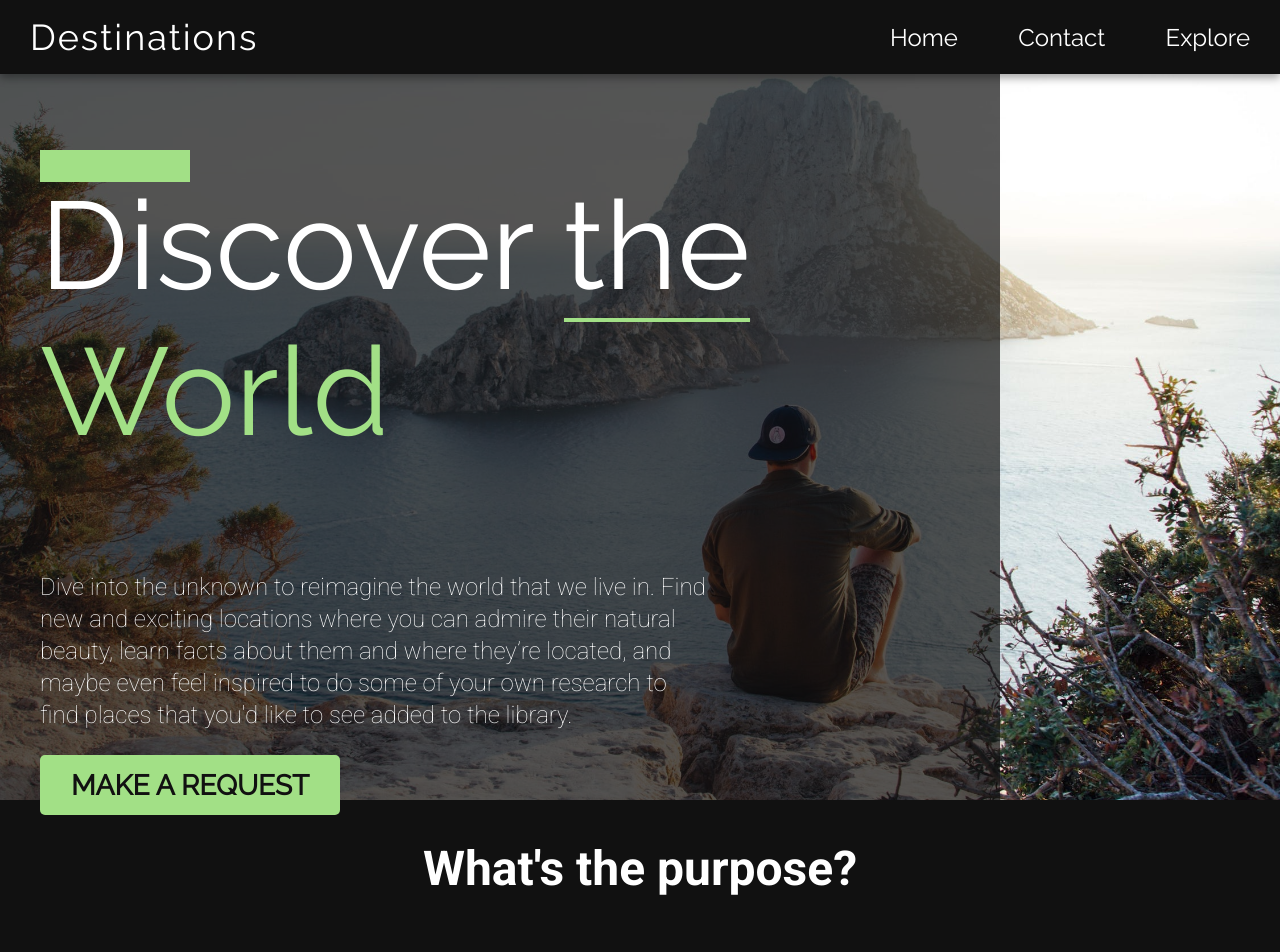
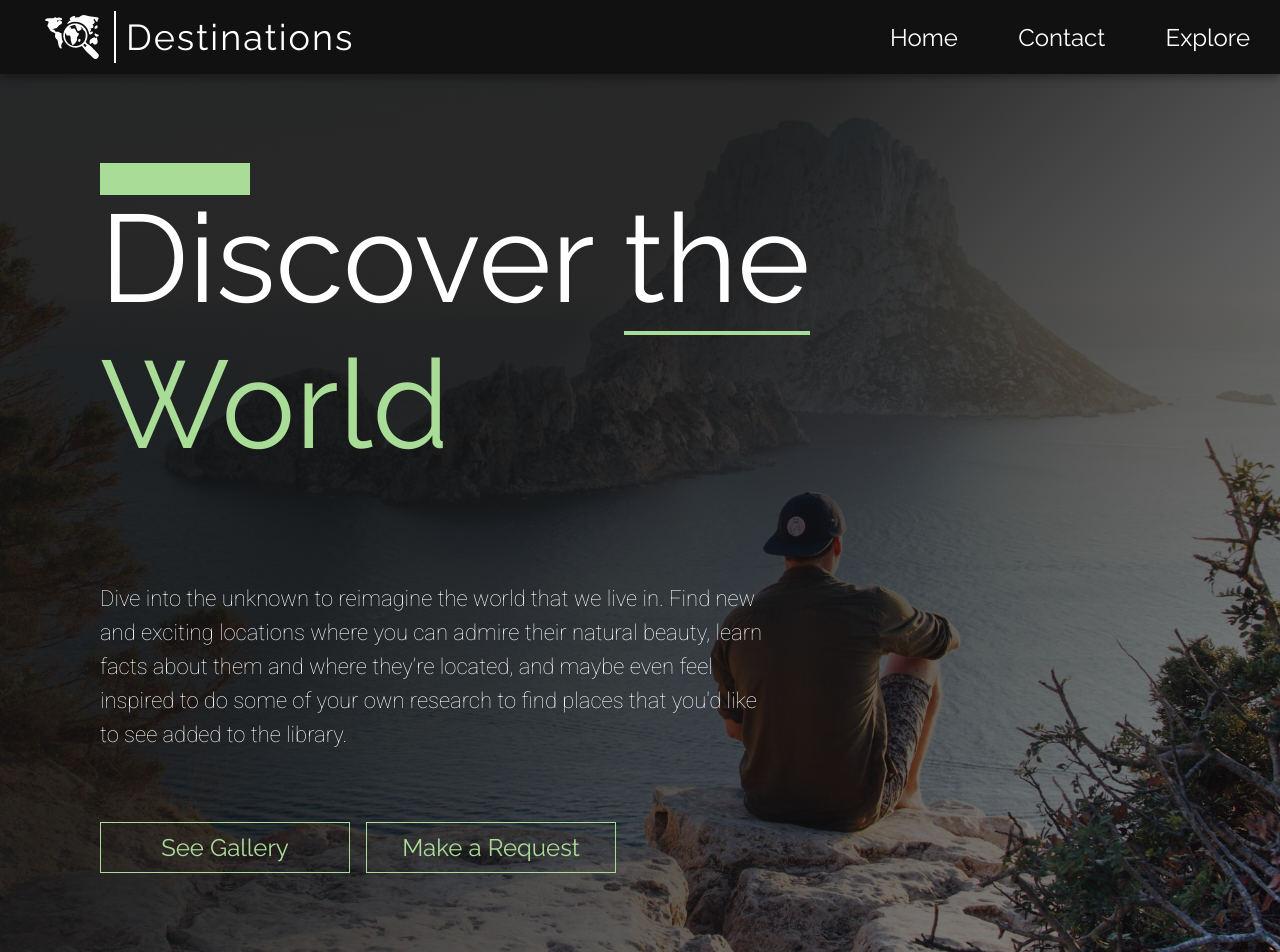
Before and after one commit to JackSchollmeyer/Destinations, a Next.js app: page / in a window 1280 px wide. Shown: the top 952 px of the page. Built offline with nearby package versions, Linux system fonts and the light colour scheme.

Commit message:
finished redesign on homepage, created root stytling for colors and fonts

```diff
--- a/src/components/Navbar.jsx
+++ b/src/components/Navbar.jsx
@@ -1,6 +1,8 @@
 import React, { useState } from "react";
 import Link from "next/link";
+import Image from "next/image";
 import s from "../../styles/Navbar.module.css";
+import Logo from "../public/destinationsLogo.svg";
 import { useRouter } from "next/router";
 import { SidebarData } from "./SidebarData";
 
@@ -44,7 +46,12 @@ export default function Navbar({ children }) {
   return (
     <div>
       <nav className={s.navbar} style={setNavbarStyle()}>
-        <h1 className={s.navbarHeader}>Destinations</h1>
+        <div className={s.titleContainer}>
+          <div className={s.appLogo}>
+            <Image src={Logo} alt="" />
+          </div>
+          <h1 className={s.title}>Destinations</h1>
+        </div>
         <ul className={s.navbarLinks}>
           <li>
             <Link href="/">
--- a/src/pages/index.js
+++ b/src/pages/index.js
@@ -1,9 +1,8 @@
-import Image from "next/image";
+import Link from "next/link";
 import s from "../../styles/HomepageStyles/Home.module.css";
 import FeaturedSection from "../components/HomepageComponents/FeaturedSection";
 import GoalSection from "../components/HomepageComponents/GoalSection";
 import Footer from "../components/HomepageComponents/Footer";
-import Background from "../public/manLookingAtMountain.jpeg";
 
 export default function Home() {
   return (
@@ -24,7 +23,14 @@ export default function Home() {
               maybe even feel inspired to do some of your own research to find
               places that you'd like to see added to the library.
             </p>
-            <button className={s.requestButton}>Make a request</button>
+            <div className={s.buttonContainer}>
+              <div className={s.callToActionButtons}>
+                <Link href="/tropical">See Gallery</Link>
+              </div>
+              <div className={s.callToActionButtons}>
+                <Link href="/contact">Make a Request</Link>
+              </div>
+            </div>
           </div>
         </div>
       </div>
--- a/styles/HomepageStyles/Home.module.css
+++ b/styles/HomepageStyles/Home.module.css
@@ -1,70 +1,77 @@
-@import url("https://fonts.googleapis.com/css2?family=Raleway&family=Roboto&display=swap");
-
 .backgroundImg {
   background-size: cover;
   background-position: center;
   background-image: url(../../src/public/manLookingAtMountain.jpeg);
-  height: 100vh;
-  width: 100vw;
 }
 
 .backgroundOverlay {
-  background-color: rgba(17, 17, 17, 0.7);
-  height: 100vh;
-  width: 1000px;
+  background: linear-gradient(
+    135deg,
+    rgba(17, 17, 17, 0.9) 40%,
+    rgba(17, 17, 17, 0.7) 65%,
+    rgba(17, 17, 17, 0.5) 90%,
+    transparent
+  );
+  height: fit-content;
+  padding: 80px 0 100px 100px;
 }
 
 .homeContainer {
   display: flex;
   flex-direction: column;
-  padding-left: 40px;
-}
-
-.headerContainer {
 }
 
 .header {
   font-size: 124px;
-  font-family: "Raleway", sans-serif;
+  font-family: var(--raleway);
   color: white;
   font-weight: normal;
-  margin-top: 150px;
 }
 
 .headerSpan1:before {
   content: "";
   display: flex;
-  border-top: solid 32px #a2e086;
+  border-top: solid 32px var(--green);
   width: 150px;
   margin-bottom: -10px;
 }
 
 .headerSpan2 {
-  border-bottom: solid 4px #a2e086;
+  border-bottom: solid 4px var(--green);
 }
 
 .headerSpan3 {
-  color: #a2e086;
+  color: var(--green);
 }
 
 .homeContainer p {
   width: 670px;
-  line-height: 32px;
-  font-size: 24px;
+  line-height: 34px;
+  font-size: 22px;
   color: white;
   font-weight: lighter;
+  margin-bottom: 70px;
 }
 
-.requestButton {
-  width: 300px;
-  height: 60px;
-  background-color: #a2e086;
-  border: none;
-  border-radius: 5px;
-  font-size: 28px;
-  font-weight: bold;
-  font-family: "raleway", sans-serif;
-  text-transform: uppercase;
-  color: rgb(17, 17, 17);
+.buttonContainer {
+  display: flex;
+}
+
+.callToActionButtons {
+  text-align: center;
+  width: 250px;
+  padding: 10px 0;
+  background: transparent;
+  border: solid 1px var(--green);
+  font-size: 24px;
+  font-family: var(--raleway);
+  color: #a9dc97;
   cursor: pointer;
+  margin-right: 16px;
+  transition: 0.8s;
 }
+
+.callToActionButtons:hover {
+  background-color: rgba(255, 255, 255, 0.1);
+  transition: 0.8s;
+}
--- a/styles/Navbar.module.css
+++ b/styles/Navbar.module.css
@@ -1,24 +1,33 @@
-@import url("https://fonts.googleapis.com/css2?family=Raleway&family=Roboto&display=swap");
-
 .navbar {
   display: flex;
   z-index: 3;
   width: 100%;
   justify-content: space-between;
   align-items: center;
-  background-color: rgb(17, 17, 17);
+  background-color: var(--grey);
   color: white;
   padding-left: 30px;
   padding-right: 30px;
   height: 74px;
   filter: drop-shadow(0 4px 4px rgba(0, 0, 0, 0.35));
-  font-family: "Raleway", sans-serif;
+  font-family: var(--raleway);
 }
 
-.navbarHeader {
+.titleContainer {
+  display: flex;
+}
+
+.appLogo {
+  width: 84px;
+  padding-top: 14px;
+}
+
+.title {
   font-size: 36px;
   letter-spacing: 2px;
   font-weight: normal;
+  border-left: solid 2px;
+  padding: 5px 10px;
 }
 
 .navbarLinks {
@@ -57,7 +66,7 @@
 .navText {
   list-style: none;
   font-size: 24px;
-  font-family: "Raleway", sans-serif;
+  font-family: var(--raleway);
   transition: 0.5s;
 }
 
--- a/styles/globals.css
+++ b/styles/globals.css
@@ -1,4 +1,11 @@
 @import url("https://fonts.googleapis.com/css2?family=Raleway&family=Roboto&display=swap");
+
+:root {
+  --green: #a9dc97;
+  --grey: rgb(17, 17, 17);
+  --raleway: "Raleway", sans-serif;
+  --roboto: "Roboto", sans-serif;
+}
 
 html,
 body {
```
Also changed, not shown: src/public/destinationsLogo.svg (added), src/public/manLookingAtMountainCropped.jpeg (deleted).
